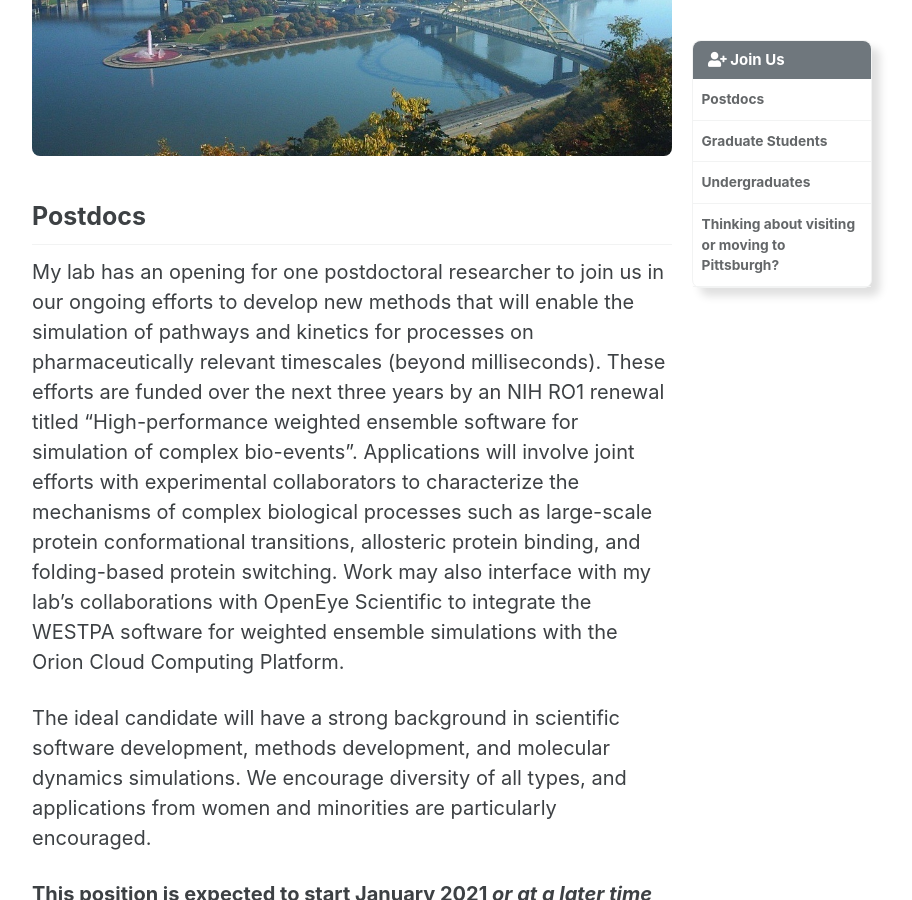
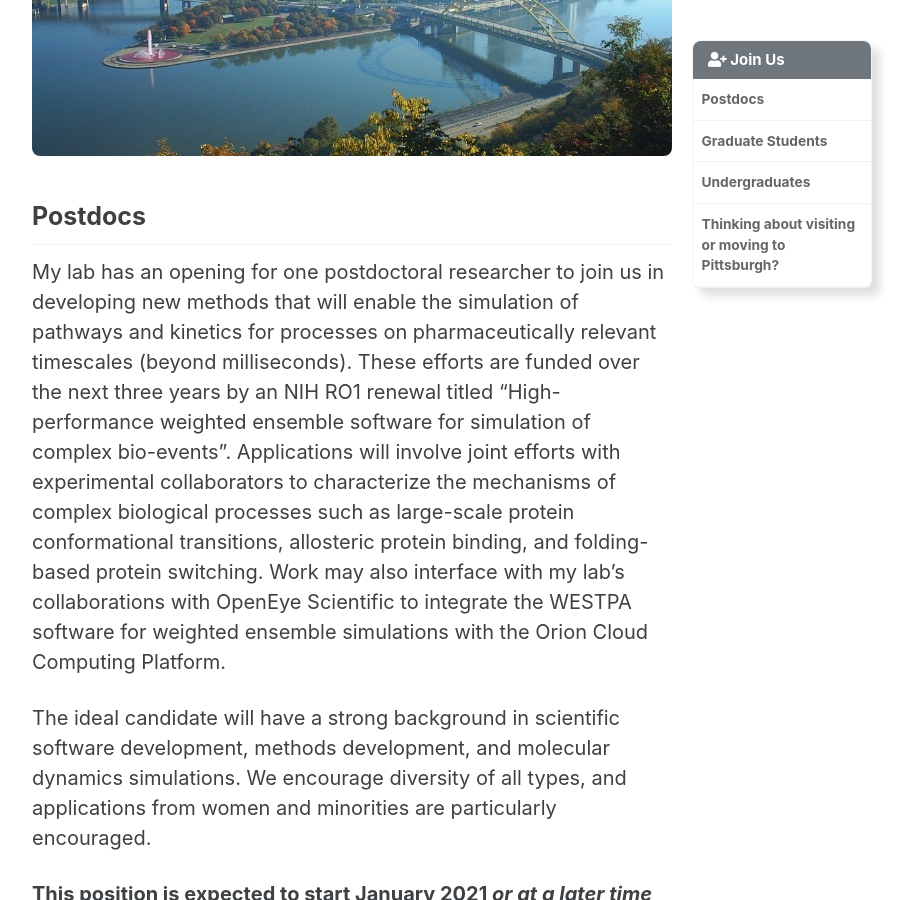
Before and after one commit to darianyang/mm-github-pages-test, a Jekyll site: the page built from _pages/join_us.md, in a window 1280 px wide and 900 px high, scrolled down 285 px. Shown: the whole window, without its empty margins (288-1200 px from the left). Built offline with Jekyll 4.4.1, drawn with Linux system fonts in a browser that asks for light colours; cached includes are drawn as plain includes.

Commit message:
Update join_us.md

```diff
--- a/_pages/join_us.md
+++ b/_pages/join_us.md
@@ -9,7 +9,7 @@ toc_icon: "user-plus"
 
 {% include figure image_path="/assets/images/pittsburgh.jpg" alt="Pittsburgh Panorama" %}
 ## Postdocs
-My lab has an opening for one postdoctoral researcher to join us in our ongoing efforts to develop new methods that will enable the simulation of pathways and kinetics for processes on pharmaceutically relevant timescales (beyond milliseconds). These efforts are funded over the next three years by an NIH RO1 renewal titled “High-performance weighted ensemble software for simulation of complex bio-events”. Applications will involve joint efforts with experimental collaborators to characterize the mechanisms of complex biological processes such as large-scale protein conformational transitions, allosteric protein binding, and folding-based protein switching. Work may also interface with my lab’s collaborations with OpenEye Scientific to integrate the WESTPA software for weighted ensemble simulations with the Orion Cloud Computing Platform.
+My lab has an opening for one postdoctoral researcher to join us in developing new methods that will enable the simulation of pathways and kinetics for processes on pharmaceutically relevant timescales (beyond milliseconds). These efforts are funded over the next three years by an NIH RO1 renewal titled “High-performance weighted ensemble software for simulation of complex bio-events”. Applications will involve joint efforts with experimental collaborators to characterize the mechanisms of complex biological processes such as large-scale protein conformational transitions, allosteric protein binding, and folding-based protein switching. Work may also interface with my lab’s collaborations with OpenEye Scientific to integrate the WESTPA software for weighted ensemble simulations with the Orion Cloud Computing Platform.
 
 The ideal candidate will have a strong background in scientific software development, methods development, and molecular dynamics simulations. We encourage diversity of all types, and applications from women and minorities are particularly encouraged.
 
```
